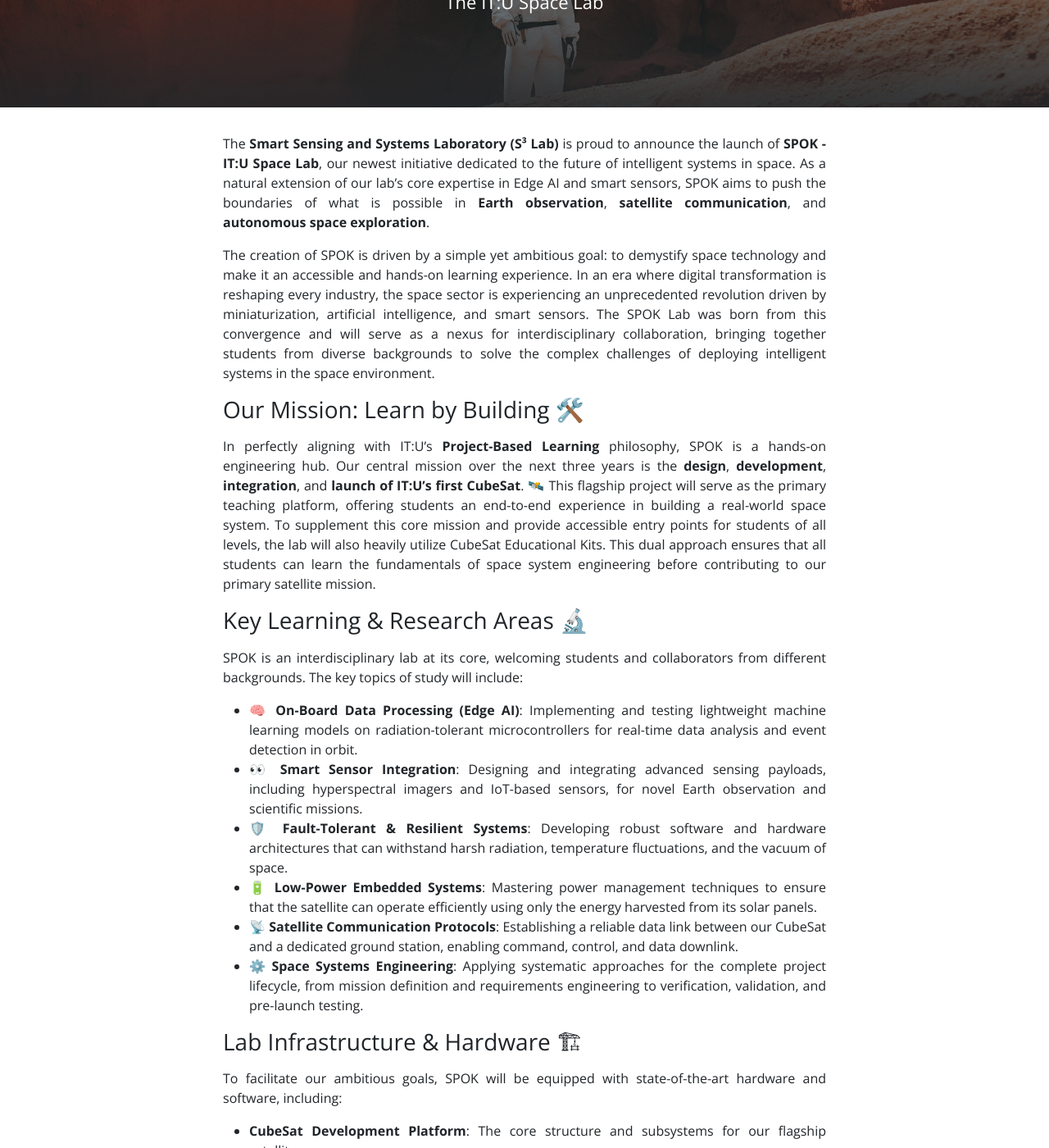
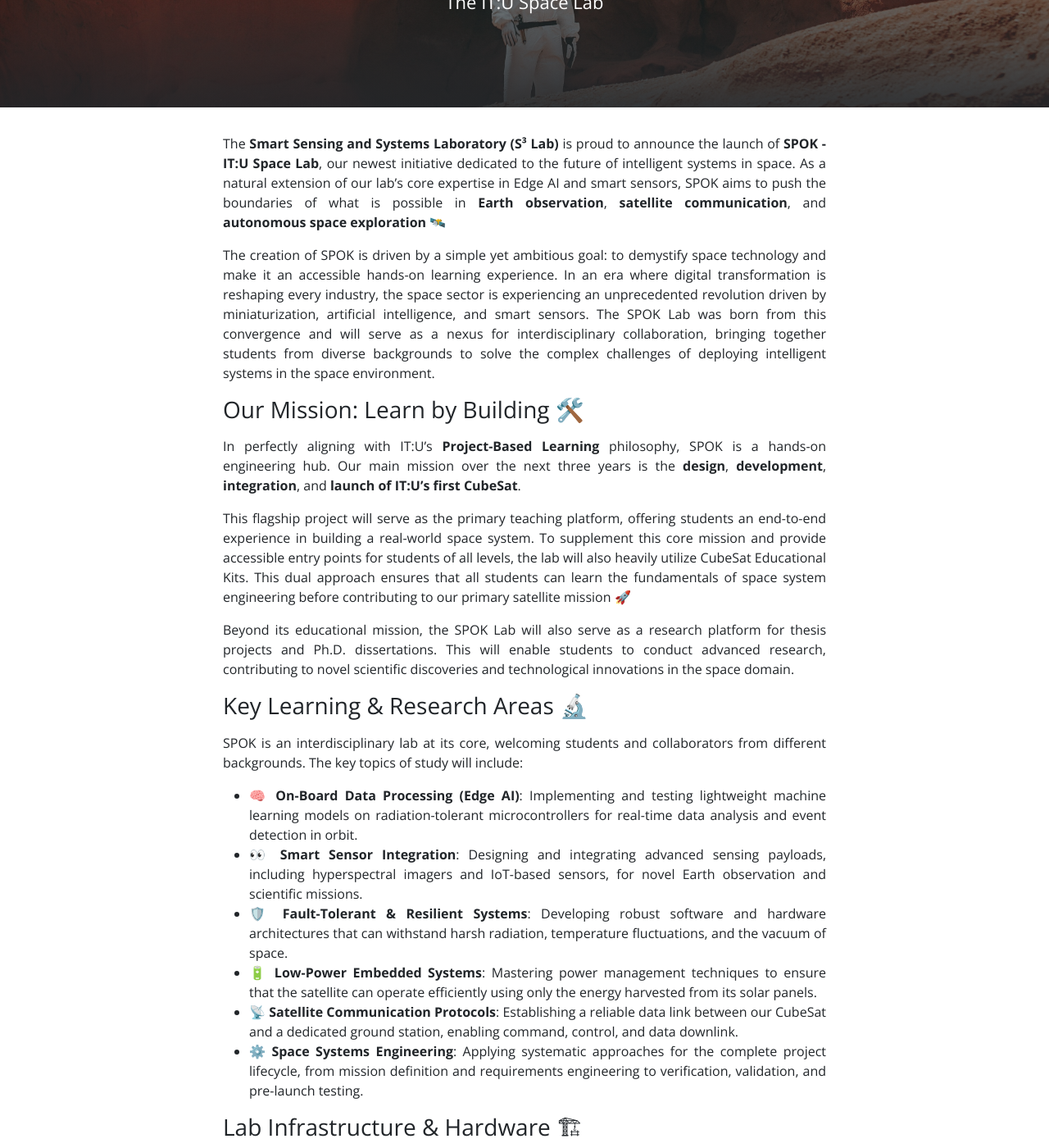
Before and after one commit to itu-s3-lab/itu-s3-lab.github.io, a Jekyll site: the page built from pages/spok-learn-lab.md, in a window 1280 px wide and 1400 px high, scrolled down 241 px. Shown: the whole window at 82% size. Built offline with Jekyll 4.4.1, drawn with Linux system fonts in a browser that asks for light colours; some of the changed text lies outside the part shown.

Commit message:
Minor content enhancements

```diff
--- a/pages/spok-learn-lab.md
+++ b/pages/spok-learn-lab.md
@@ -7,18 +7,22 @@
 ---
 
 The **Smart Sensing and Systems Laboratory (S³ Lab)** is proud to announce the launch of **SPOK - IT:U Space Lab**, our newest initiative dedicated to the future of intelligent systems in space.
-As a natural extension of our lab's core expertise in Edge AI and smart sensors, SPOK aims to push the boundaries of what is possible in **Earth observation**, **satellite communication**, and **autonomous space exploration**.
+As a natural extension of our lab's core expertise in Edge AI and smart sensors, SPOK aims to push the boundaries of what is possible in **Earth observation**, **satellite communication**, and **autonomous space exploration** 🛰️
 
-The creation of SPOK is driven by a simple yet ambitious goal: to demystify space technology and make it an accessible and hands-on learning experience.
+The creation of SPOK is driven by a simple yet ambitious goal: to demystify space technology and make it an accessible hands-on learning experience.
 In an era where digital transformation is reshaping every industry, the space sector is experiencing an unprecedented revolution driven by miniaturization, artificial intelligence, and smart sensors.
 The SPOK Lab was born from this convergence and will serve as a nexus for interdisciplinary collaboration, bringing together students from diverse backgrounds to solve the complex challenges of deploying intelligent systems in the space environment.
 
 ### Our Mission: Learn by Building 🛠️
 In perfectly aligning with IT:U's **Project-Based Learning** philosophy, SPOK is a hands-on engineering hub.
-Our central mission over the next three years is the **design**, **development**, **integration**, and **launch of IT:U's first CubeSat**. 🛰️
+Our main mission over the next three years is the **design**, **development**, **integration**, and **launch of IT:U's first CubeSat**.
+
 This flagship project will serve as the primary teaching platform, offering students an end-to-end experience in building a real-world space system.
 To supplement this core mission and provide accessible entry points for students of all levels, the lab will also heavily utilize CubeSat Educational Kits.
-This dual approach ensures that all students can learn the fundamentals of space system engineering before contributing to our primary satellite mission.
+This dual approach ensures that all students can learn the fundamentals of space system engineering before contributing to our primary satellite mission 🚀
+
+Beyond its educational mission, the SPOK Lab will also serve as a research platform for thesis projects and Ph.D. dissertations.
+This will enable students to conduct advanced research, contributing to novel scientific discoveries and technological innovations in the space domain.
 
 ### Key Learning & Research Areas 🔬
 SPOK is an interdisciplinary lab at its core, welcoming students and collaborators from different backgrounds.
@@ -31,11 +35,11 @@
 * ⚙️ **Space Systems Engineering**: Applying systematic approaches for the complete project lifecycle, from mission definition and requirements engineering to verification, validation, and pre-launch testing.
 
 ### Lab Infrastructure & Hardware 🏗
-To facilitate our ambitious goals, SPOK will be equipped with state-of-the-art hardware and software, including:
+To facilitate our goals, SPOK will be equipped with state-of-the-art hardware and software, including:
 * **CubeSat Development Platform**: The core structure and subsystems for our flagship satellite.
 * **Educational Satellite Kits**: For foundational training and rapid prototyping of subsystem concepts.
 * **A Dedicated Ground Station**: For tracking, communicating with, and controlling our satellite once in orbit.
-* **Environmental Testing Equipment**: Access to facilities for simulating the launch and space environment (e.g., vibration table, thermal vacuum chamber).
+* **Environmental Testing Equipment**: Access to facilities for simulating the launch and space environment (*e.g.*, vibration table, thermal vacuum chamber).
 * **Rapid Prototyping Tools**: 3D printers, PCB milling machines, and electronics workstations to build custom components and payloads.
 
 We are incredibly excited to embark on this journey and to build a new hub for space innovation here at IT:U.
```
Also changed, not shown: _posts/2025-10-09-spok-learn-lab.md (+4 -4 lines).
